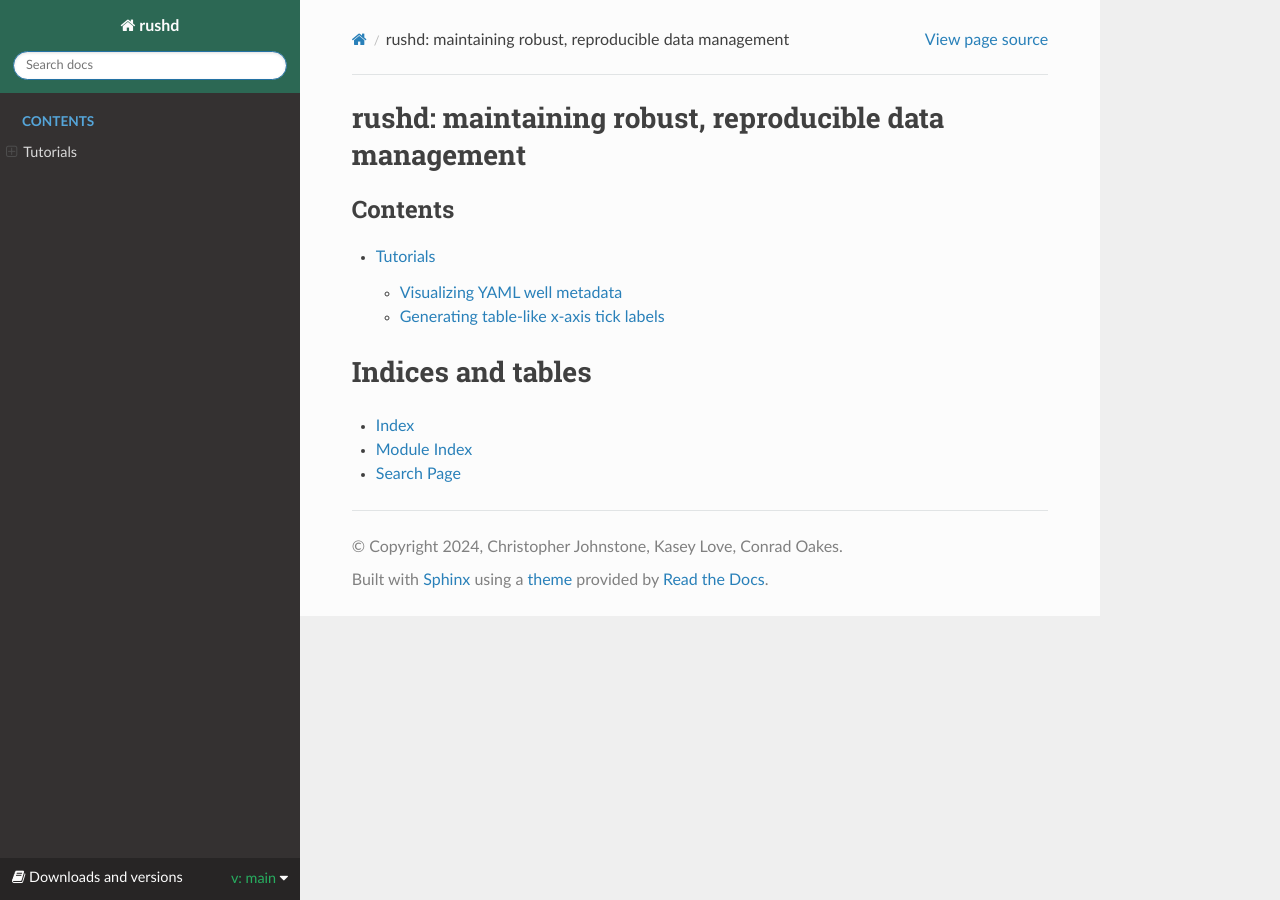
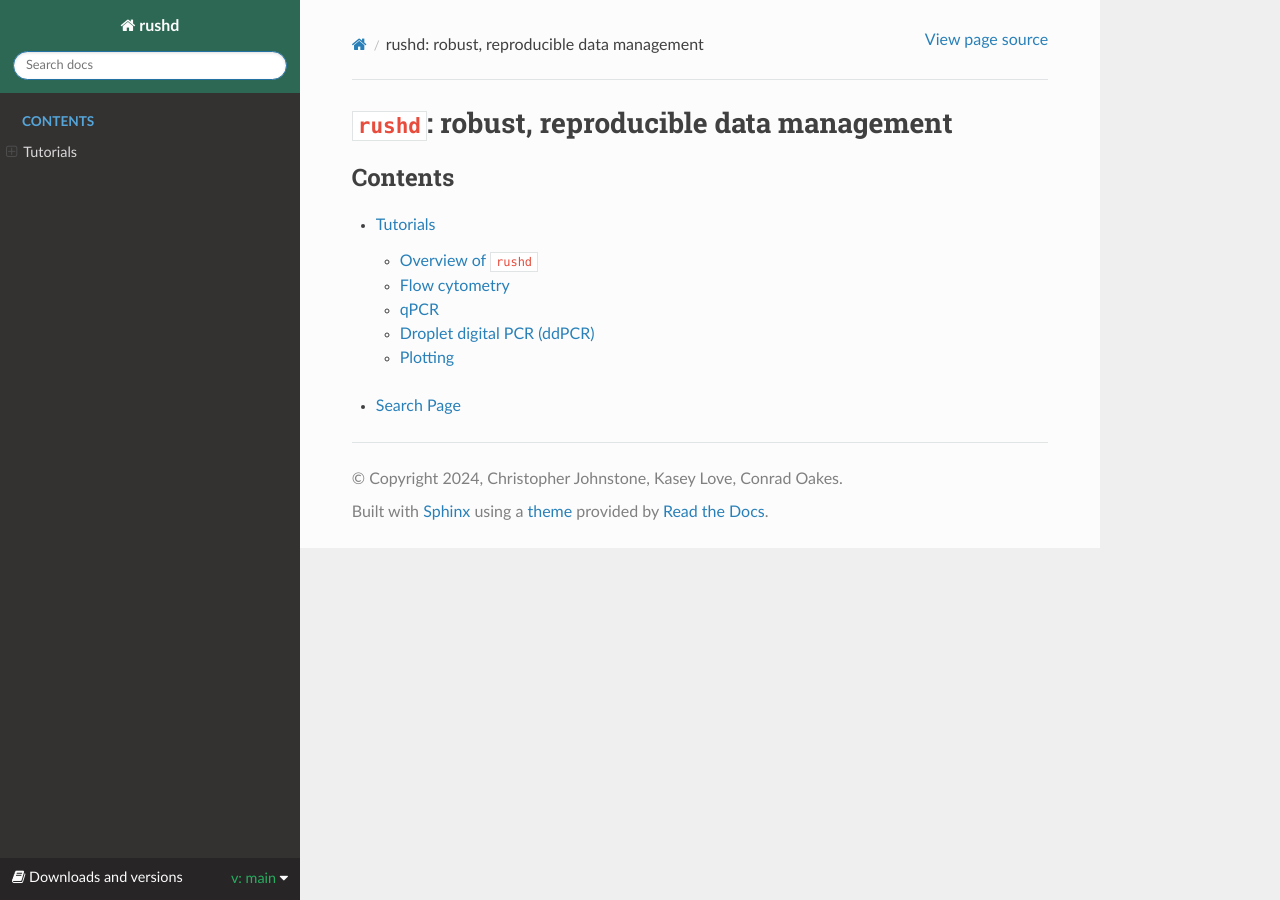
Before and after one commit to GallowayLabMIT/rushd, a Sphinx documentation site: the page built from docs/index.rst, in a window 1280 px wide. Built offline with Sphinx 7.4.7 and the Read the Docs theme 3.1.0, drawn with Linux system fonts in a browser that asks for light colours; pages that are not in the unit, such as notebooks, are missing from menus; the version number is read from the project's files by our own code.

Commit message:
created docs for sections of the tutorial

```diff
--- a/docs/index.rst
+++ b/docs/index.rst
@@ -3,27 +3,14 @@
    You can adapt this file completely to your liking, but it should at least
    contain the root `toctree` directive.
 
-rushd: maintaining robust, reproducible data management
-========================================================
+``rushd``: robust, reproducible data management
+===========================================================
 
 .. toctree::
    :maxdepth: 2
    :caption: Contents
 
    Tutorials <tutorial/index>
-
-.. toctree::
-   :maxdepth: 2
-   :caption: Reference
-
    API <api/rushd.rst>
 
-
-
-
-Indices and tables
-==================
-
-* :ref:`genindex`
-* :ref:`modindex`
 * :ref:`search`
--- /dev/null
+++ b/docs/tutorial/ddpcr/index.rst
@@ -0,0 +1,9 @@
+============================
+Droplet digital PCR (ddPCR)
+============================
+
+.. toctree::
+   :maxdepth: 1
+   :glob:
+
+   *
--- /dev/null
+++ b/docs/tutorial/flow/index.rst
@@ -0,0 +1,9 @@
+==============
+Flow cytometry
+==============
+
+.. toctree::
+   :maxdepth: 1
+   :glob:
+
+   *
--- a/docs/tutorial/index.rst
+++ b/docs/tutorial/index.rst
@@ -3,6 +3,12 @@ Tutorials
 
 .. toctree::
    :maxdepth: 2
+   :glob:
 
-   plot_well_metadata
-   generate_xticklabels
+   overview/index
+   flow/index
+   qpcr/index
+   ddpcr/index
+   plotting/index
+
+   */index
--- /dev/null
+++ b/docs/tutorial/overview/index.rst
@@ -0,0 +1,9 @@
+============================
+Overview of ``rushd``
+============================
+
+.. toctree::
+   :maxdepth: 1
+   :glob:
+
+   *
```
Also changed, not shown: docs/tutorial/plot/index.rst (added, +9 -0 lines), docs/tutorial/qpcr/index.rst (added, +9 -0 lines), docs/tutorial/overview/plot_well_metadata.rst (renamed from docs/tutorial/plot_well_metadata.rst), docs/tutorial/plot/generate_xticklabels.rst (renamed from docs/tutorial/generate_xticklabels.rst).
